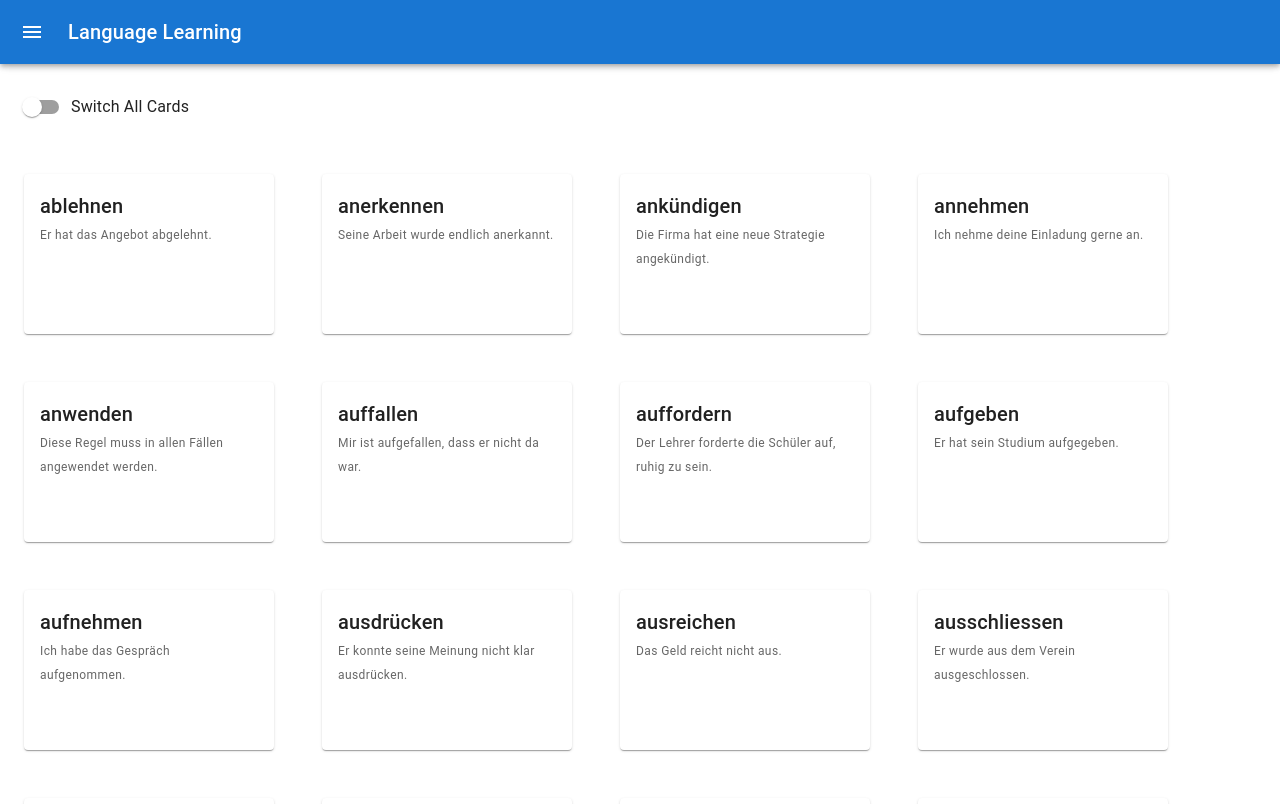
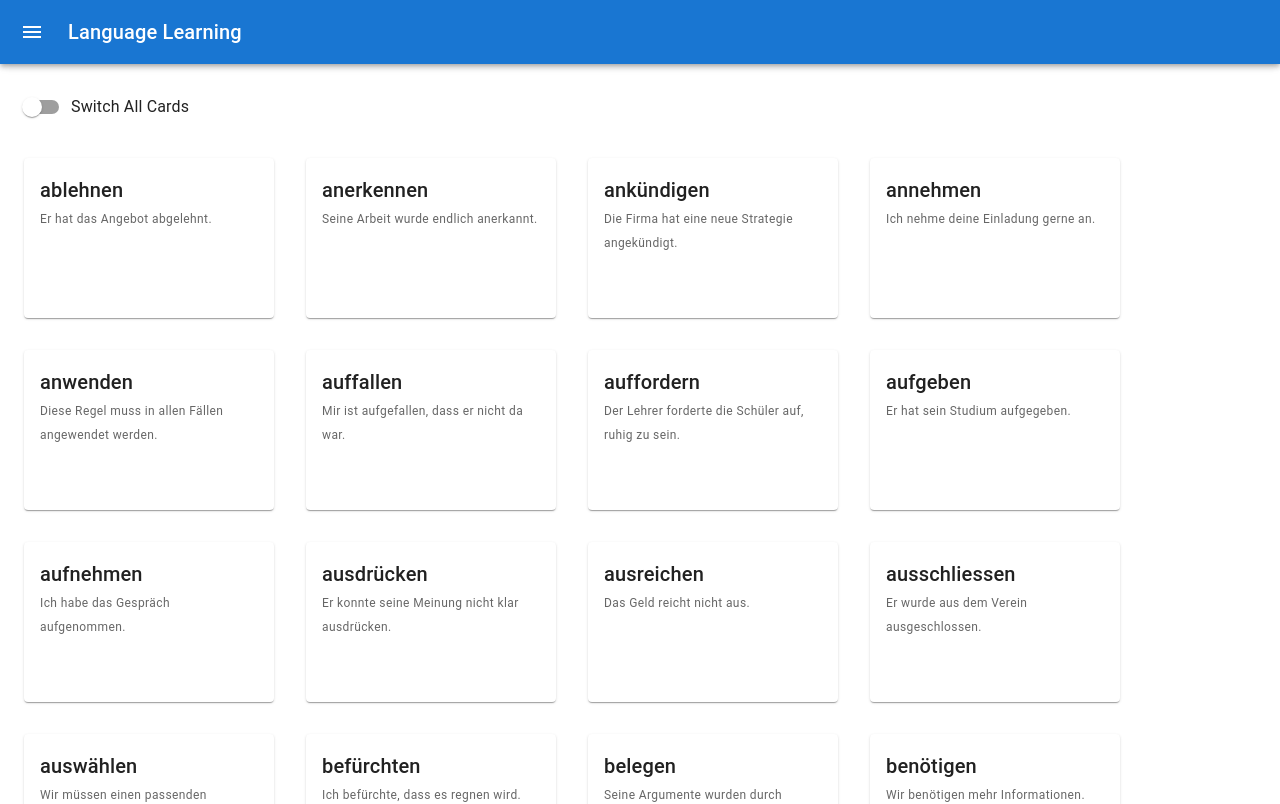
Before and after one commit to vincentheimann/drill-cards, a React (Vite) app: page /german/b2 in a window 1280 px wide. Shown: the top 804 px of the page. Built offline with nearby package versions, Linux system fonts and the light colour scheme.

Commit message:
Enhance paysage view

```diff
--- a/src/components/DrillCardList.jsx
+++ b/src/components/DrillCardList.jsx
@@ -17,7 +17,7 @@ export default function DrillCardList() {
   };
   return (
     <Box>
-      <Grid container spacing={6}>
+      <Grid container spacing={4}>
         <Grid size={12}>
           <FormControl component="fieldset" variant="standard">
             <FormGroup>
```
